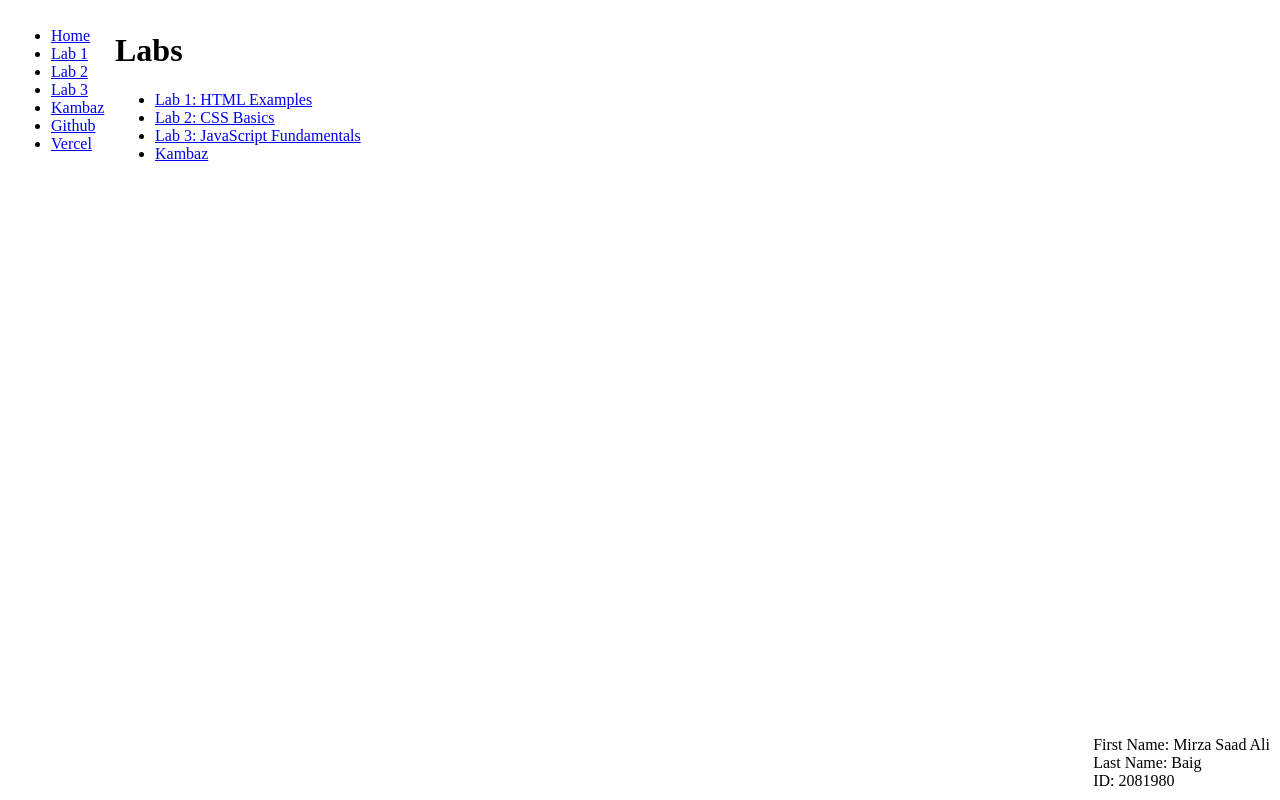
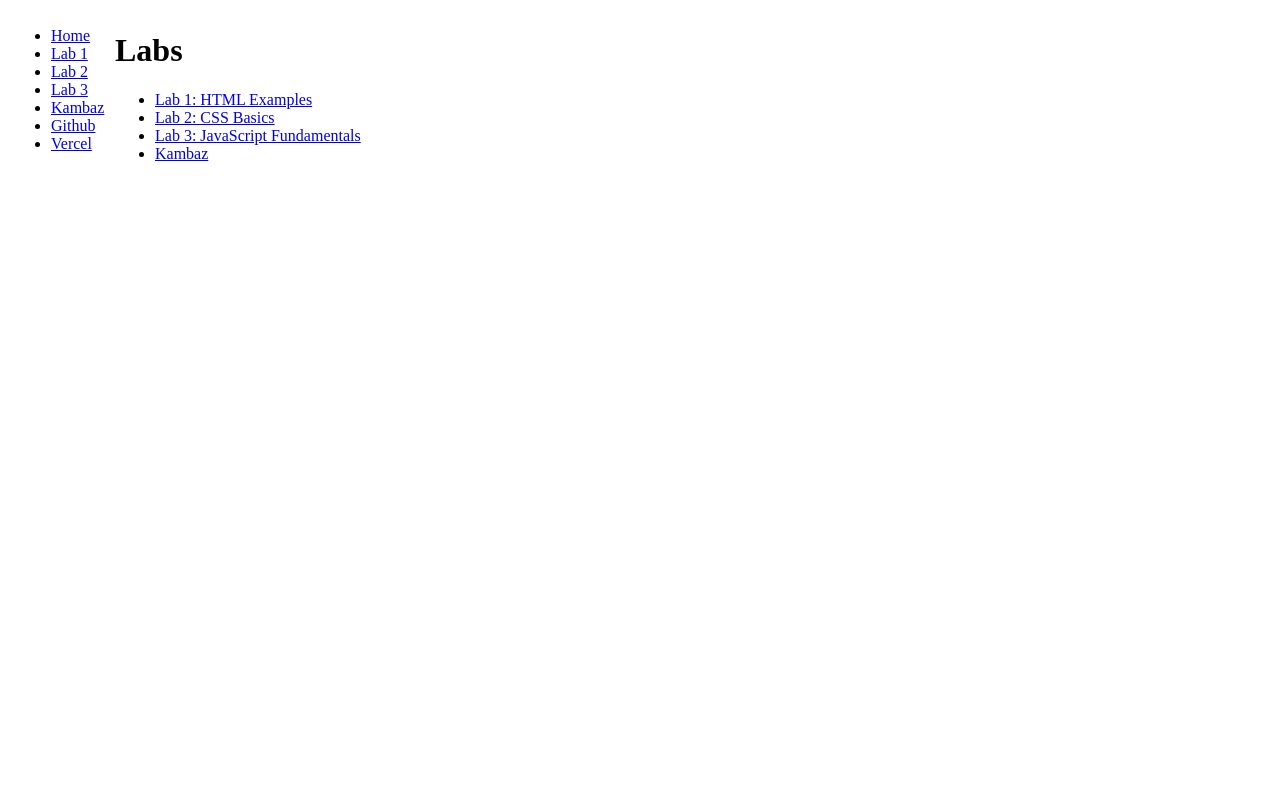
Before and after one commit to mirzaworld/kambaz-next-js, a Next.js app: page /labs in a window 1280 px wide. Built offline with nearby package versions, Linux system fonts and the light colour scheme.

Commit message:
Remove student information display from labs page

```diff
--- a/app/labs/page.tsx
+++ b/app/labs/page.tsx
@@ -26,12 +26,6 @@ export default function labs() {
                 </li>
 
             </ul>
-            <div id = "wd-student-name"
-            style = {{ position: "fixed", bottom: "10px", right: "10px" }} >
-                First Name: Mirza Saad Ali <br />
-                Last Name: Baig <br />
-                ID: 2081980 <br />
-            </div>
         </div>
     );
 }
```
